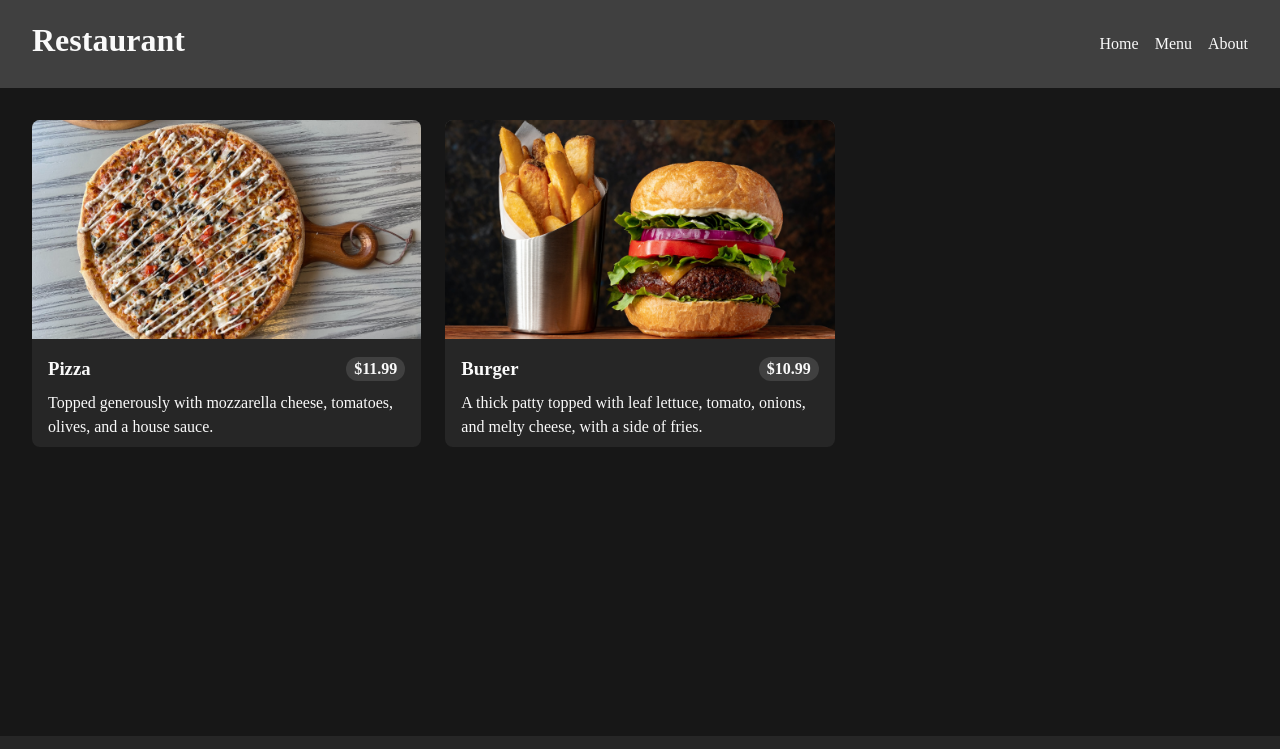
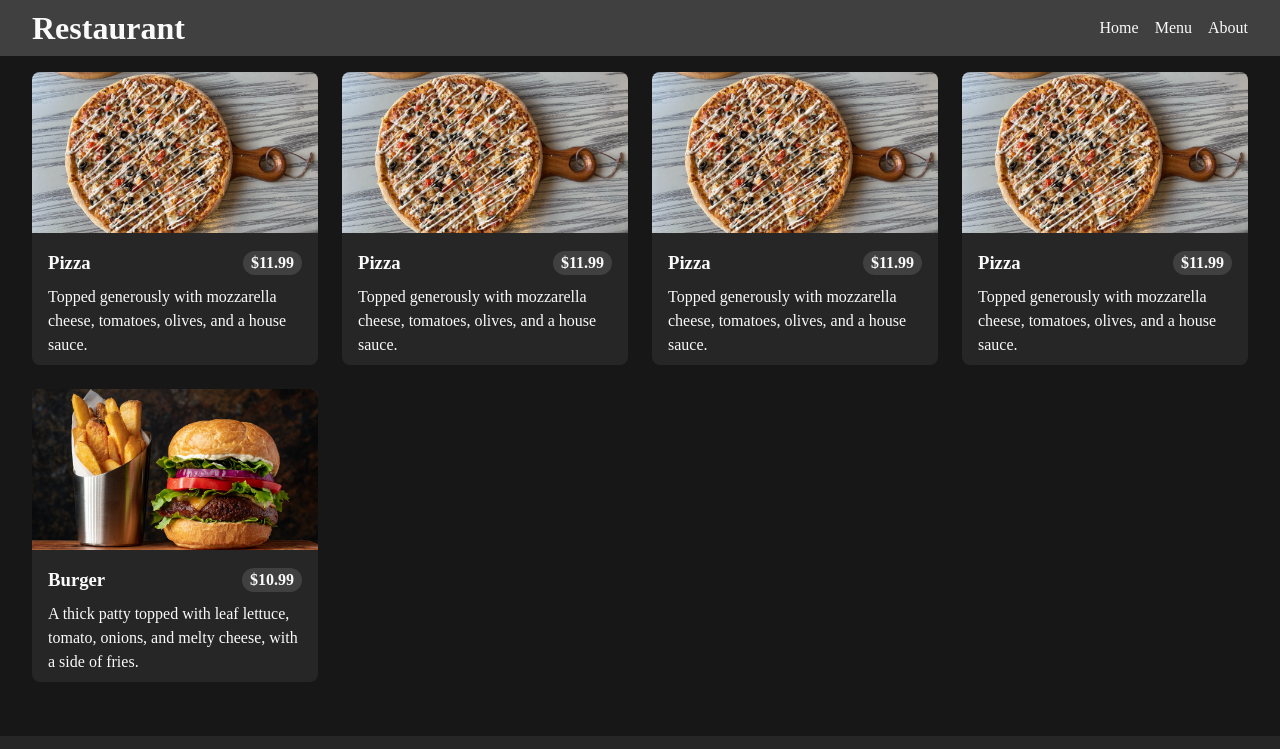
Before and after one commit to scorpi4n/TOP-restaurant-page, a website built with webpack: page src/index.html in a window 1280 px wide. Shown: the top 749 px of the page. Built offline with nearby package versions, Linux system fonts and the light colour scheme.

Commit message:
Update styles

```diff
--- a/src/components/menuItem.js
+++ b/src/components/menuItem.js
@@ -4,7 +4,7 @@ export default function ({ name, description, price, imagePath, alt }) {
 	menuItem.innerHTML = `
 		<img alt="${alt}" src="${imagePath}"></img>
 		<div>
-			<span>
+			<span class="flex">
 				<h3>${name}</h3>
 				<h4 class="chip">$${price}</h4>
 			</span>
--- a/src/data/foodItems.js
+++ b/src/data/foodItems.js
@@ -1,4 +1,25 @@
 export default [
+	{
+		"name": "Pizza",
+		"price": 11.99,
+		"description": "Topped generously with mozzarella cheese, tomatoes, olives, and a house sauce.",
+		"imagePath": "/src/assets/pizza.jpg",
+		"alt": "Pizza"
+	},
+	{
+		"name": "Pizza",
+		"price": 11.99,
+		"description": "Topped generously with mozzarella cheese, tomatoes, olives, and a house sauce.",
+		"imagePath": "/src/assets/pizza.jpg",
+		"alt": "Pizza"
+	},
+	{
+		"name": "Pizza",
+		"price": 11.99,
+		"description": "Topped generously with mozzarella cheese, tomatoes, olives, and a house sauce.",
+		"imagePath": "/src/assets/pizza.jpg",
+		"alt": "Pizza"
+	},
 	{
 		"name": "Pizza",
 		"price": 11.99,
--- a/src/styles/style.css
+++ b/src/styles/style.css
@@ -19,6 +19,7 @@
 
 .flex {
 	display: flex;
+	align-items: center;
 }
 
 /* footer */
@@ -30,10 +31,7 @@ footer {
 	width: 100%;
 
 	grid-template-columns: repeat(3, 1fr);
-}
-
-footer>* {
-	align-self: center;
+	align-items: center;
 }
 
 footer>p {
@@ -59,7 +57,8 @@ footer>ul a {
 header {
 	background-color: var(--neutral-700);
 	color: var(--neutral-50);
-	padding: 1rem 2rem;
+	padding-inline: 2rem;
+	width: 100%;
 
 	justify-content: space-between;
 }
@@ -78,14 +77,16 @@ header>ul {
 /* menu */
 #menu {
 	padding: 2rem;
+	padding-top: 1rem;
 
-	grid-template-columns: repeat(3, 1fr);
+	grid-template-columns: repeat(auto-fit, minmax(250px, 1fr));
 	gap: 1.5em;
 }
 
 .menu-item {
 	background-color: var(--neutral-800);
 	color: var(--neutral-50);
+	max-height: 400px;
 	border-radius: .5rem;
 	overflow: hidden;
 }
@@ -103,9 +104,7 @@ header>ul {
 .menu-item>div>span {
 	margin-block: .5rem;
 
-	display: flex;
 	justify-content: space-between;
-	align-items: center;
 }
 
 .menu-item h4.chip {
```
Also changed, not shown: src/index.html (+3 -0 lines).
